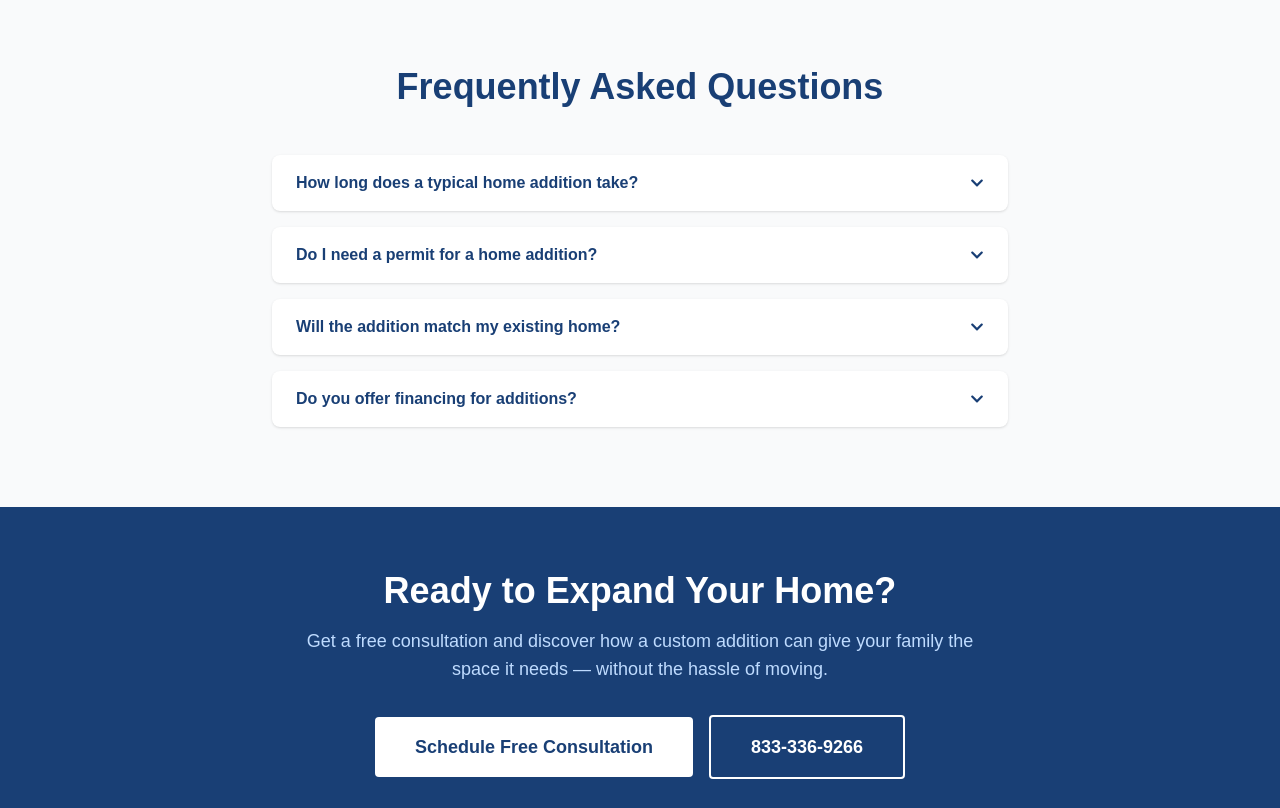
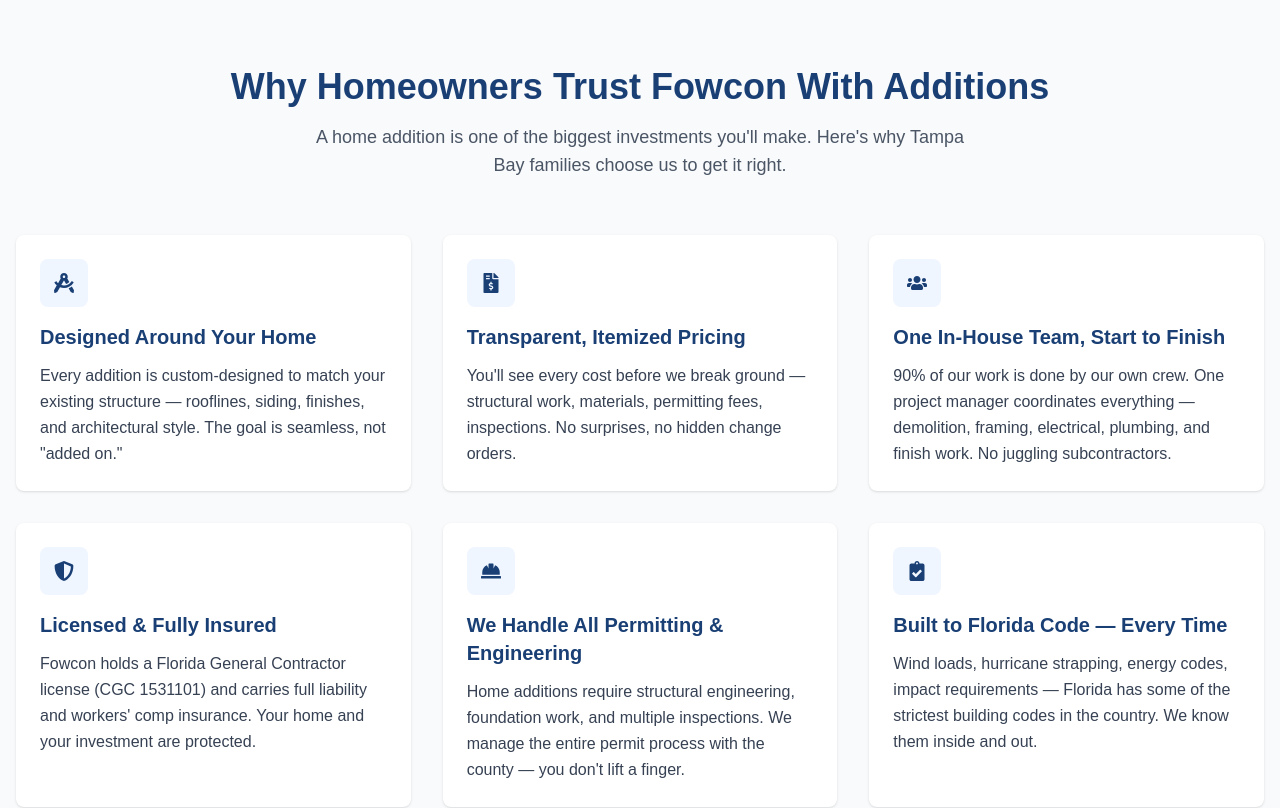
Before and after one commit to brennanhunter/fowcon, a Next.js app: page /construction/additions in a window 1280 px wide. Shown: the part 1100-1908 px from the top of the page. Built offline with nearby package versions, Linux system fonts and the light colour scheme.

Commit message:
Added better additions section.

```diff
--- a/app/components/construction/additions/AdditionsFAQ.tsx
+++ b/app/components/construction/additions/AdditionsFAQ.tsx
@@ -6,24 +6,34 @@
 
 const faqs = [
   {
-    question: 'How long does a typical home addition take?',
+    question: 'How long does a home addition take?',
     answer:
-      'Every project is different — timelines depend on the scope, complexity, and permitting requirements. We provide a detailed timeline tailored to your specific project during your consultation.',
+      'Most home additions take 3–6 months from permitting to final walkthrough. A single-room addition on a slab can be closer to 3 months, while a second story or multi-room addition with complex structural work may take 5–6 months. We\'ll give you a detailed timeline specific to your project during your consultation.',
   },
   {
     question: 'Do I need a permit for a home addition?',
     answer:
-      'Yes. All structural additions require building permits in Florida. We handle the entire permitting process for you so there are no surprises.',
+      'Yes. All structural additions in Florida require building permits, engineering plans, and multiple inspections. As a licensed general contractor (CGC 1531101), we handle the entire permitting process — from engineering drawings to final inspection sign-off.',
   },
   {
     question: 'Will the addition match my existing home?',
     answer:
-      'Absolutely. Our team carefully matches rooflines, siding, paint, and finishes so the addition blends seamlessly with your existing home — inside and out.',
+      'Absolutely. Our team carefully matches rooflines, siding, paint, trim, and finishes so the addition blends seamlessly with your existing home — inside and out. The goal is for it to look like it was always part of the original build.',
+  },
+  {
+    question: 'Can I live in my home during construction?',
+    answer:
+      'In most cases, yes. We stage the work to minimize disruption and maintain safe access to your living areas. For larger projects like second-story additions, we\'ll discuss the best plan to keep your daily routine as normal as possible.',
+  },
+  {
+    question: 'How much does a home addition cost?',
+    answer:
+      'Costs vary significantly based on size, complexity, and finishes. A simple room addition starts differently than a full second-story build. During your free consultation, we provide itemized estimates with multiple options at different price points — so you see exactly where every dollar goes.',
   },
   {
     question: 'Do you offer financing for additions?',
     answer:
-      'We offer financing tailored to your specific project needs. Ask about available plans during your consultation.',
+      'Yes. We offer flexible financing options to help make your project achievable. We\'ll walk you through available plans during your consultation so you can find the right fit for your budget.',
   },
 ];
 
--- /dev/null
+++ b/app/components/construction/additions/AdditionsWhyUs.tsx
@@ -0,0 +1,84 @@
+'use client';
+
+import { motion } from 'framer-motion';
+import { FaDraftingCompass, FaFileInvoiceDollar, FaUsers, FaShieldAlt, FaHardHat, FaClipboardCheck } from 'react-icons/fa';
+
+const trustPoints = [
+  {
+    icon: FaDraftingCompass,
+    title: 'Designed Around Your Home',
+    description:
+      'Every addition is custom-designed to match your existing structure — rooflines, siding, finishes, and architectural style. The goal is seamless, not "added on."',
+  },
+  {
+    icon: FaFileInvoiceDollar,
+    title: 'Transparent, Itemized Pricing',
+    description:
+      'You\'ll see every cost before we break ground — structural work, materials, permitting fees, inspections. No surprises, no hidden change orders.',
+  },
+  {
+    icon: FaUsers,
+    title: 'One In-House Team, Start to Finish',
+    description:
+      '90% of our work is done by our own crew. One project manager coordinates everything — demolition, framing, electrical, plumbing, and finish work. No juggling subcontractors.',
+  },
+  {
+    icon: FaShieldAlt,
+    title: 'Licensed & Fully Insured',
+    description:
+      'Fowcon holds a Florida General Contractor license (CGC 1531101) and carries full liability and workers\' comp insurance. Your home and your investment are protected.',
+  },
+  {
+    icon: FaHardHat,
+    title: 'We Handle All Permitting & Engineering',
+    description:
+      'Home additions require structural engineering, foundation work, and multiple inspections. We manage the entire permit process with the county — you don\'t lift a finger.',
+  },
+  {
+    icon: FaClipboardCheck,
+    title: 'Built to Florida Code — Every Time',
+    description:
+      'Wind loads, hurricane strapping, energy codes, impact requirements — Florida has some of the strictest building codes in the country. We know them inside and out.',
+  },
+];
+
+export default function AdditionsWhyUs() {
+  return (
+    <section className="py-20 bg-gray-50">
+      <div className="max-w-7xl mx-auto px-4">
+        <motion.div
+          initial={{ opacity: 0, y: 20 }}
+          whileInView={{ opacity: 1, y: 0 }}
+          viewport={{ once: true, amount: 0.3 }}
+          transition={{ duration: 0.6 }}
+          className="text-center mb-14"
+        >
+          <h2 className="text-3xl md:text-4xl font-bold text-primary-blue mb-4">
+            Why Homeowners Trust Fowcon With Additions
+          </h2>
+          <p className="text-gray-600 text-lg max-w-2xl mx-auto">
+            A home addition is one of the biggest investments you&apos;ll make. Here&apos;s why Tampa Bay families choose us to get it right.
+          </p>
+        </motion.div>
+        <div className="grid grid-cols-1 md:grid-cols-2 lg:grid-cols-3 gap-8">
+          {trustPoints.map((item, index) => (
+            <motion.div
+              key={index}
+              initial={{ opacity: 0, y: 30 }}
+              whileInView={{ opacity: 1, y: 0 }}
+              viewport={{ once: true, amount: 0.3 }}
+              transition={{ duration: 0.5, delay: index * 0.1 }}
+              className="bg-white rounded-lg p-6 shadow-sm"
+            >
+              <div className="w-12 h-12 rounded-lg bg-blue-50 flex items-center justify-center mb-4">
+                <item.icon className="text-xl text-primary-blue" />
+              </div>
+              <h3 className="text-xl font-bold text-primary-blue mb-3">{item.title}</h3>
+              <p className="text-gray-700 leading-relaxed">{item.description}</p>
+            </motion.div>
+          ))}
+        </div>
+      </div>
+    </section>
+  );
+}
--- a/app/construction/additions/page.tsx
+++ b/app/construction/additions/page.tsx
@@ -1,11 +1,12 @@
 import type { Metadata } from 'next';
 import AdditionsHero from '@/app/components/construction/additions/AdditionsHero';
 import AdditionsServices from '@/app/components/construction/additions/AdditionsServices';
+import AdditionsWhyUs from '@/app/components/construction/additions/AdditionsWhyUs';
 import AdditionsFAQ from '@/app/components/construction/additions/AdditionsFAQ';
 import AdditionsCTA from '@/app/components/construction/additions/AdditionsCTA';
 
 export const metadata: Metadata = {
-  title: 'Home Additions Tampa Bay',
+  title: 'Home Additions Tampa Bay | Room Additions & Second Stories',
   description:
     'Professional home additions in Tampa Bay by Fowcon Construction. Room additions, second stories, sunrooms, and more. Licensed general contractor. Free consultation — (833) 336-9266.',
   openGraph: {
@@ -20,10 +21,93 @@
 };
 
 export default function AdditionsPage() {
+  const additionsServiceJsonLd = {
+    '@context': 'https://schema.org',
+    '@type': 'Service',
+    name: 'Home Additions',
+    description:
+      'Professional home additions in Tampa Bay including room additions, second stories, sunrooms, garage conversions, and in-law suites.',
+    provider: {
+      '@type': 'HomeAndConstructionBusiness',
+      '@id': 'https://fowconinc.com/#organization',
+      name: 'Fowcon Construction',
+    },
+    areaServed: {
+      '@type': 'Place',
+      name: 'Tampa Bay, Florida',
+    },
+    serviceType: 'Home Additions',
+    url: 'https://fowconinc.com/construction/additions',
+  };
+
+  const additionsFaqJsonLd = {
+    '@context': 'https://schema.org',
+    '@type': 'FAQPage',
+    mainEntity: [
+      {
+        '@type': 'Question',
+        name: 'How long does a home addition take?',
+        acceptedAnswer: {
+          '@type': 'Answer',
+          text: 'Most home additions take 3–6 months from permitting to final walkthrough. A single-room addition on a slab can be closer to 3 months, while a second story or multi-room addition with complex structural work may take 5–6 months.',
+        },
+      },
+      {
+        '@type': 'Question',
+        name: 'Do I need a permit for a home addition?',
+        acceptedAnswer: {
+          '@type': 'Answer',
+          text: 'Yes. All structural additions in Florida require building permits, engineering plans, and multiple inspections. As a licensed general contractor (CGC 1531101), we handle the entire permitting process.',
+        },
+      },
+      {
+        '@type': 'Question',
+        name: 'Will the addition match my existing home?',
+        acceptedAnswer: {
+          '@type': 'Answer',
+          text: 'Absolutely. Our team carefully matches rooflines, siding, paint, trim, and finishes so the addition blends seamlessly with your existing home — inside and out.',
+        },
+      },
+      {
+        '@type': 'Question',
+        name: 'Can I live in my home during construction?',
+        acceptedAnswer: {
+          '@type': 'Answer',
+          text: 'In most cases, yes. We stage the work to minimize disruption and maintain safe access to your living areas.',
+        },
+      },
+      {
+        '@type': 'Question',
+        name: 'How much does a home addition cost?',
+        acceptedAnswer: {
+          '@type': 'Answer',
+          text: 'Costs vary significantly based on size, complexity, and finishes. During your free consultation, we provide itemized estimates with multiple options at different price points.',
+        },
+      },
+      {
+        '@type': 'Question',
+        name: 'Do you offer financing for additions?',
+        acceptedAnswer: {
+          '@type': 'Answer',
+          text: 'Yes. We offer flexible financing options to help make your project achievable.',
+        },
+      },
+    ],
+  };
+
   return (
     <main>
+      <script
+        type="application/ld+json"
+        dangerouslySetInnerHTML={{ __html: JSON.stringify(additionsServiceJsonLd) }}
+      />
+      <script
+        type="application/ld+json"
+        dangerouslySetInnerHTML={{ __html: JSON.stringify(additionsFaqJsonLd) }}
+      />
       <AdditionsHero />
       <AdditionsServices />
+      <AdditionsWhyUs />
       <AdditionsFAQ />
       <AdditionsCTA />
     </main>
```
Also changed, not shown: 1 other file (tests, documents, lock files or other folders).
